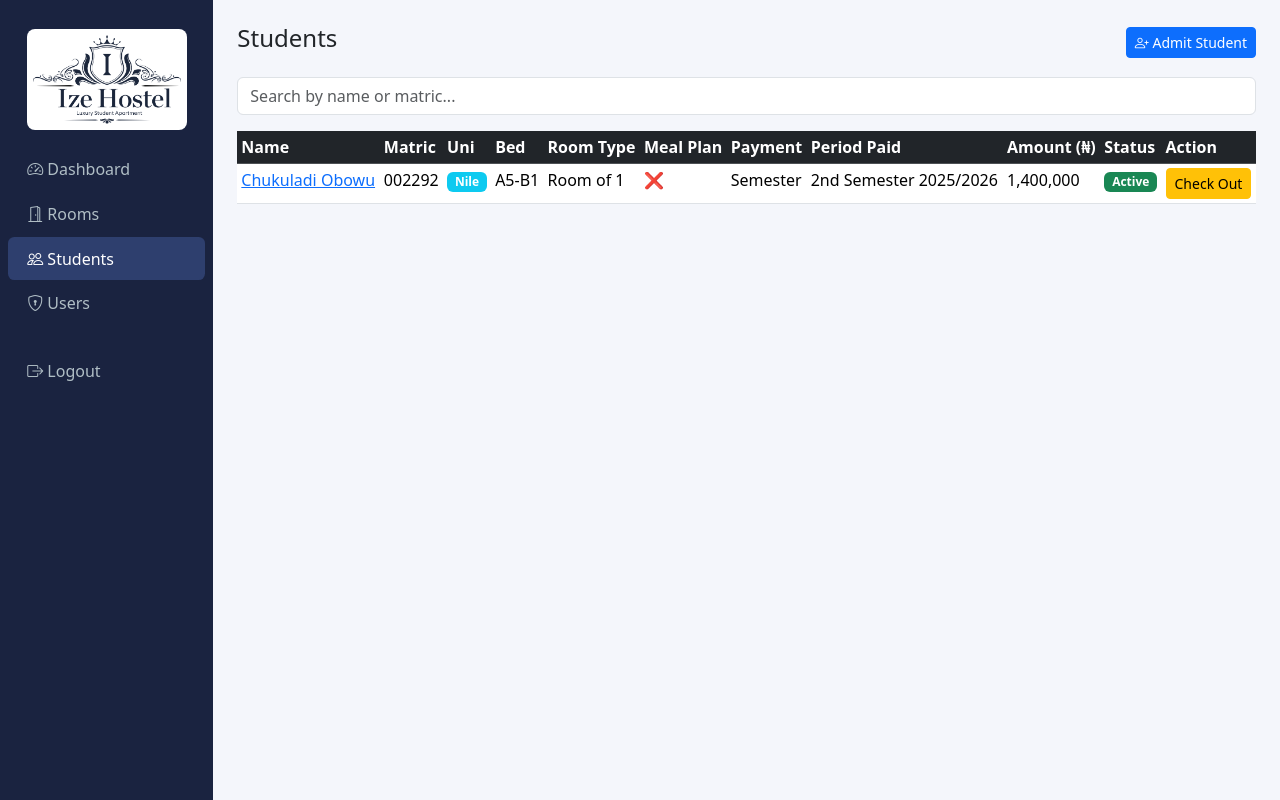
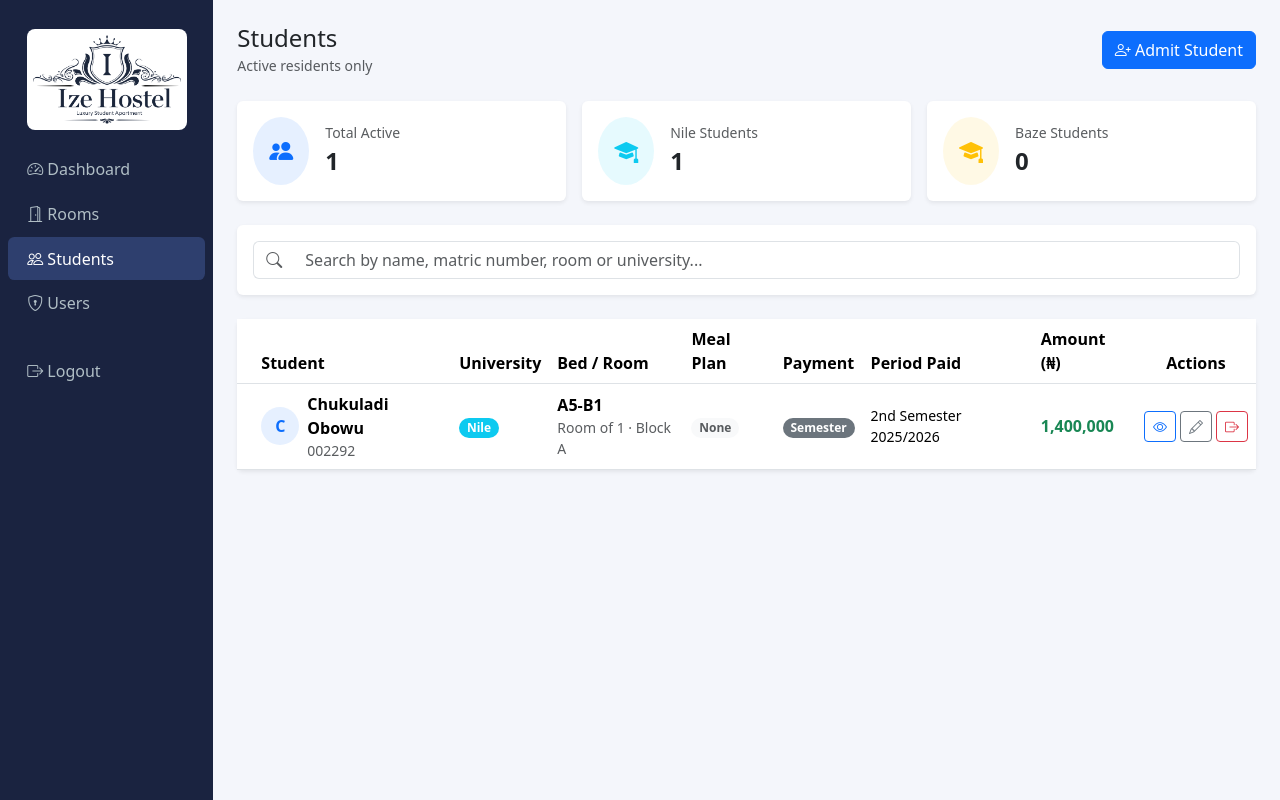
Before and after one commit to Solley007/ize_hostel, a Flask app: page /students in a window 1280 px wide. Run offline with Flask 3, Linux system fonts and the light colour scheme; a user stored in the database is signed in.

Commit message:
Hide checked out student, improved ui

```diff
--- a/app.py
+++ b/app.py
@@ -286,12 +286,12 @@ def checkout_student(student_id):
     return redirect(url_for("students"))
 
 
-@app.route("/students/<int:student_id>")
+@app.route("/students")
 @login_required
-def student_detail(student_id):
-    student = Student.query.get_or_404(student_id)
-    return render_template("student_detail.html", student=student,
-        room_type_labels=ROOM_TYPE_LABELS, semester_schedule=SEMESTER_SCHEDULE)
+def students():
+    all_students = Student.query.filter_by(is_active=True).order_by(Student.full_name).all()
+    return render_template("students.html", students=all_students,
+        room_type_labels=ROOM_TYPE_LABELS)
 
 @app.route("/students/edit/<int:student_id>", methods=["GET", "POST"])
 @login_required
--- a/templates/students.html
+++ b/templates/students.html
@@ -1,53 +1,164 @@
 {% extends "base.html" %}
 {% block content %}
-<div class="d-flex justify-content-between align-items-center mb-3">
-  <h4>Students</h4>
-  <a href="{{ url_for('add_student') }}" class="btn btn-primary btn-sm">
+
+<div class="d-flex justify-content-between align-items-center mb-4">
+  <div>
+    <h4 class="mb-0">Students</h4>
+    <small class="text-muted">Active residents only</small>
+  </div>
+  <a href="{{ url_for('add_student') }}" class="btn btn-primary">
     <i class="bi bi-person-plus"></i> Admit Student
   </a>
 </div>
-<input type="text" id="search" class="form-control mb-3" placeholder="Search by name or matric...">
-<table class="table table-hover table-sm" id="studentTable">
-  <thead class="table-dark">
+
+<!-- Stats Row -->
+<div class="row g-3 mb-4">
+  <div class="col-md-4">
+    <div class="card border-0 shadow-sm">
+      <div class="card-body d-flex align-items-center gap-3">
+        <div class="rounded-circle bg-primary bg-opacity-10 p-3">
+          <i class="bi bi-people-fill text-primary fs-4"></i>
+        </div>
+        <div>
+          <div class="text-muted small">Total Active</div>
+          <div class="fw-bold fs-4">{{ students|selectattr('is_active')|list|length }}</div>
+        </div>
+      </div>
+    </div>
+  </div>
+  <div class="col-md-4">
+    <div class="card border-0 shadow-sm">
+      <div class="card-body d-flex align-items-center gap-3">
+        <div class="rounded-circle bg-info bg-opacity-10 p-3">
+          <i class="bi bi-mortarboard-fill text-info fs-4"></i>
+        </div>
+        <div>
+          <div class="text-muted small">Nile Students</div>
+          <div class="fw-bold fs-4">{{ students|selectattr('university', 'equalto', 'Nile')|list|length }}</div>
+        </div>
+      </div>
+    </div>
+  </div>
+  <div class="col-md-4">
+    <div class="card border-0 shadow-sm">
+      <div class="card-body d-flex align-items-center gap-3">
+        <div class="rounded-circle bg-warning bg-opacity-10 p-3">
+          <i class="bi bi-mortarboard-fill text-warning fs-4"></i>
+        </div>
+        <div>
+          <div class="text-muted small">Baze Students</div>
+          <div class="fw-bold fs-4">{{ students|selectattr('university', 'equalto', 'Baze')|list|length }}</div>
+        </div>
+      </div>
+    </div>
+  </div>
+</div>
+
+<!-- Search -->
+<div class="card border-0 shadow-sm mb-4">
+  <div class="card-body">
+    <div class="input-group">
+      <span class="input-group-text bg-white border-end-0">
+        <i class="bi bi-search text-muted"></i>
+      </span>
+      <input type="text" id="search" class="form-control border-start-0"
+             placeholder="Search by name, matric number, room or university...">
+    </div>
+  </div>
+</div>
+
+<!-- Students Table -->
+<div class="card border-0 shadow-sm">
+  <div class="card-body p-0">
+    <div class="table-responsive">
+      <table class="table table-hover align-middle mb-0" id="studentTable">
+        <thead class="bg-dark text-white">
           <tr>
-      <th>Name</th><th>Matric</th><th>Uni</th><th>Bed</th><th>Room Type</th>
-      <th>Meal Plan</th><th>Payment</th><th>Period Paid</th><th>Amount (₦)</th>
-      <th>Status</th><th>Action</th>
+            <th class="ps-4">Student</th>
+            <th>University</th>
+            <th>Bed / Room</th>
+            <th>Meal Plan</th>
+            <th>Payment</th>
+            <th>Period Paid</th>
+            <th>Amount (₦)</th>
+            <th class="text-center">Actions</th>
           </tr>
         </thead>
         <tbody>
-  {% for s in students %}
+        {% for s in students if s.is_active %}
         <tr>
-    <td><a href="{{ url_for('student_detail', student_id=s.id) }}">{{ s.full_name }}</a></td>
-    <td>{{ s.matric_number }}</td>
+          <td class="ps-4">
+            <div class="d-flex align-items-center gap-2">
+              <div class="rounded-circle bg-primary bg-opacity-10 d-flex align-items-center
+                          justify-content-center" style="width:38px;height:38px;min-width:38px;">
+                <span class="text-primary fw-bold">{{ s.full_name[0].upper() }}</span>
+              </div>
+              <div>
+                <div class="fw-semibold">{{ s.full_name }}</div>
+                <div class="text-muted small">{{ s.matric_number }}</div>
+              </div>
+            </div>
+          </td>
           <td>
-      <span class="badge {{ 'bg-info' if s.university=='Nile' else 'bg-warning text-dark' }}">
+            <span class="badge rounded-pill {{ 'bg-info' if s.university=='Nile' else 'bg-warning text-dark' }}">
               {{ s.university }}
             </span>
           </td>
-    <td>{{ s.bed.bed_label if s.bed else "-" }}</td>
-    <td>{{ room_type_labels[s.bed.room.room_type] if s.bed else "-" }}</td>
-    <td>{{ "✅" if s.meal_plan else "❌" }}</td>
-    <td>{{ s.payment_type }}</td>
-    <td>{{ s.semester_paid }}</td>
-    <td>{{ "{:,.0f}".format(s.amount_paid) }}</td>
           <td>
-      <span class="badge {{ 'bg-success' if s.is_active else 'bg-secondary' }}">
-        {{ "Active" if s.is_active else "Checked Out" }}
-      </span>
+            {% if s.bed %}
+            <div class="fw-semibold">{{ s.bed.bed_label }}</div>
+            <div class="text-muted small">{{ room_type_labels[s.bed.room.room_type] }} · Block {{ s.bed.room.block }}</div>
+            {% else %}-{% endif %}
           </td>
           <td>
-      {% if s.is_active %}
+            {% if s.meal_plan %}
+              <span class="badge bg-success rounded-pill">✓ Included</span>
+            {% else %}
+              <span class="badge bg-light text-muted rounded-pill">None</span>
+            {% endif %}
+          </td>
+          <td>
+            <span class="badge bg-secondary rounded-pill">{{ s.payment_type }}</span>
+          </td>
+          <td>
+            <div class="small">{{ s.semester_paid }}</div>
+          </td>
+          <td>
+            <div class="fw-semibold text-success">{{ "{:,.0f}".format(s.amount_paid) }}</div>
+          </td>
+          <td class="text-center">
+            <div class="d-flex gap-1 justify-content-center">
+              <a href="{{ url_for('student_detail', student_id=s.id) }}"
+                 class="btn btn-sm btn-outline-primary" title="View">
+                <i class="bi bi-eye"></i>
+              </a>
+              <a href="{{ url_for('edit_student', student_id=s.id) }}"
+                 class="btn btn-sm btn-outline-secondary" title="Edit">
+                <i class="bi bi-pencil"></i>
+              </a>
               <form method="POST" action="{{ url_for('checkout_student', student_id=s.id) }}"
-            onsubmit="return confirm('Check out this student?')">
-        <button class="btn btn-warning btn-sm">Check Out</button>
+                    onsubmit="return confirm('Check out {{ s.full_name }}?')">
+                <button class="btn btn-sm btn-outline-danger" title="Check Out">
+                  <i class="bi bi-box-arrow-right"></i>
+                </button>
               </form>
-      {% endif %}
+            </div>
+          </td>
+        </tr>
+        {% else %}
+        <tr>
+          <td colspan="8" class="text-center text-muted py-5">
+            <i class="bi bi-inbox fs-1 d-block mb-2"></i>
+            No active students found
           </td>
         </tr>
         {% endfor %}
         </tbody>
       </table>
+    </div>
+  </div>
+</div>
+
 {% endblock %}
 {% block scripts %}
 <script>
```
Also changed, not shown: 1 other file. Lines whose indentation alone changed are shown as unchanged.
